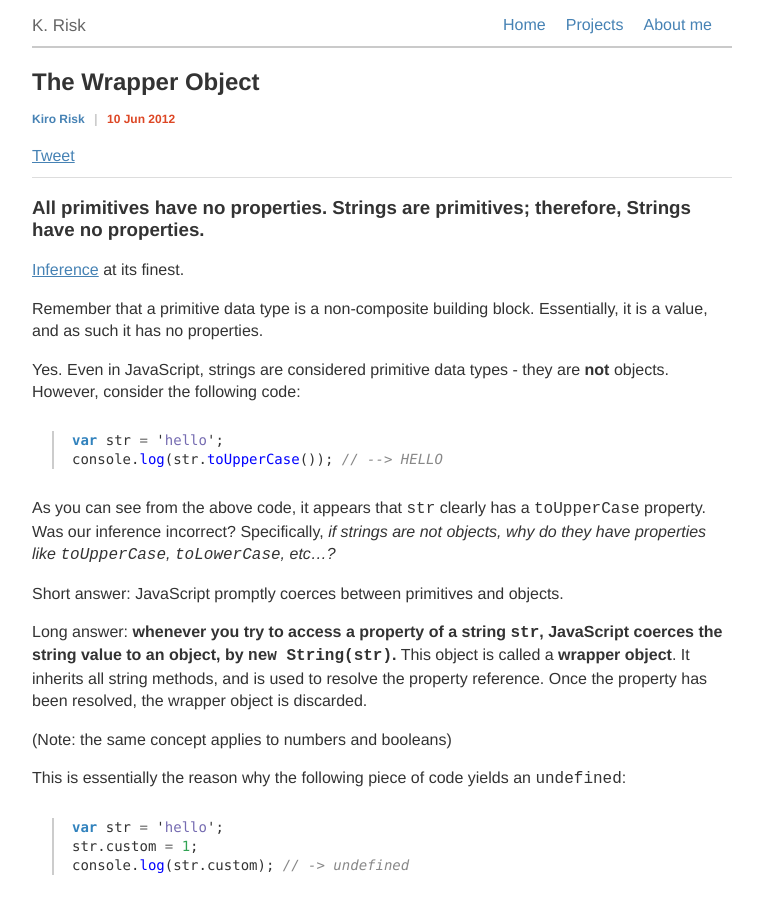
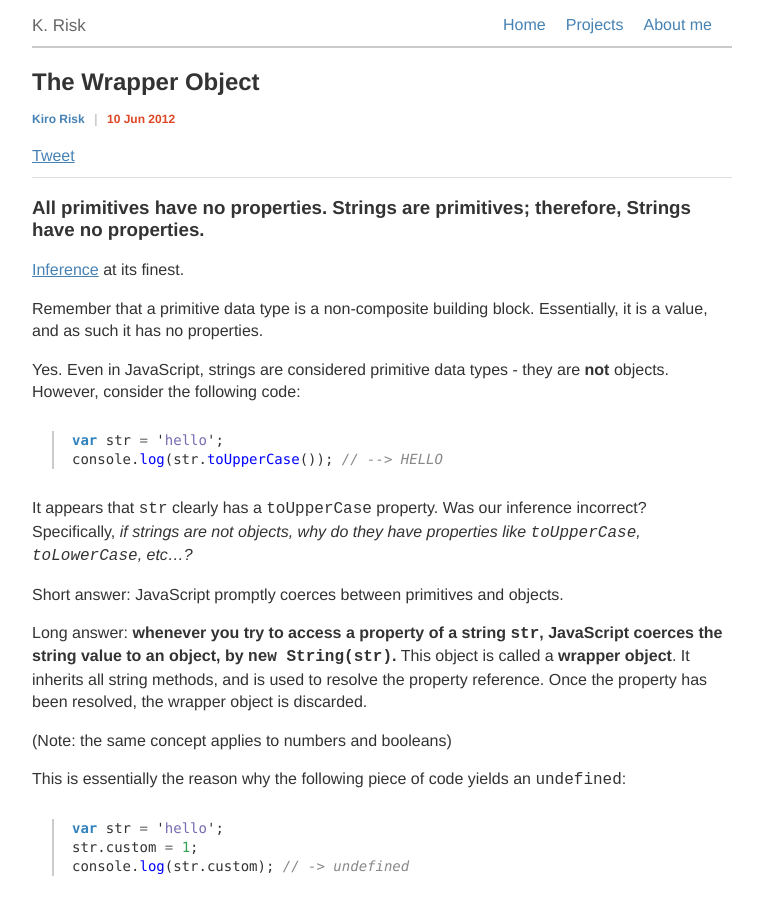
Before and after one commit to krisk/krisk.github.com, a Jekyll site: the page built from _posts/2012-06-10-wrapper_objects.md, in a window 1280 px wide and 900 px high. Shown: the whole window, without its empty margins (128-891 px from the left). Built offline with Jekyll 4.4.1, drawn with Linux system fonts in a browser that asks for light colours; comment, search, counter and statistics services are not loaded.

Commit message:
new post

```diff
--- a/_posts/2012-06-10-wrapper_objects.md
+++ b/_posts/2012-06-10-wrapper_objects.md
@@ -23,7 +23,7 @@ var str = 'hello';
 console.log(str.toUpperCase()); // --> HELLO
 {% endhighlight %}
 
-As you can see from the above code, it appears that `str` clearly has a `toUpperCase` property.  Was our inference incorrect? Specifically, *if strings are not objects, why do they have properties like `toUpperCase`, `toLowerCase`, etc...?*
+It appears that `str` clearly has a `toUpperCase` property.  Was our inference incorrect? Specifically, *if strings are not objects, why do they have properties like `toUpperCase`, `toLowerCase`, etc...?*
 
 Short answer: JavaScript promptly coerces between primitives and objects.
 
```
